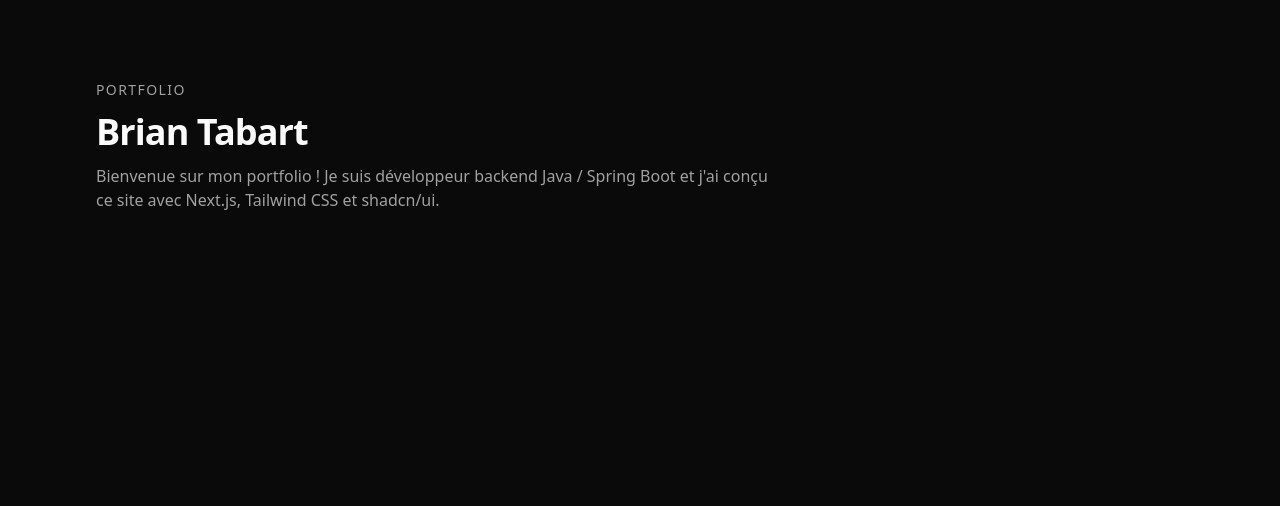
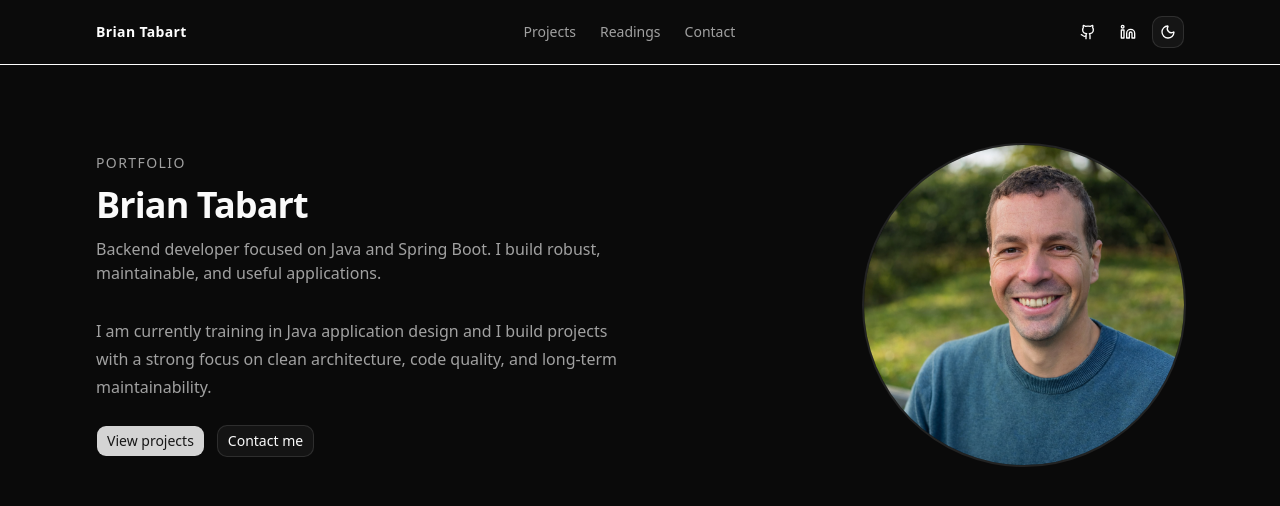
Before and after one commit to WebisBrian/TABART-Brian-Portfolio, a Next.js app: page / in a window 1280 px wide. Shown: the top 506 px of the page. Built offline with nearby package versions, Linux system fonts and the light colour scheme.

Commit message:
Feat: implements navbar and hero section

```diff
--- a/app/page.tsx
+++ b/app/page.tsx
@@ -1,21 +1,14 @@
-import { Section } from "@/components/layout/section";
-import { SectionHeading } from "@/components/layout/section-heading";
-import { SiteContainer } from "@/components/layout/site-container";
+import { HeroSection } from "@/components/layout/hero-section";
+
+import { SiteHeader } from "@/components/layout/site-header";
 
 export default function Home() {
   return (
-    <div >
+    <>
+      <SiteHeader />
       <main className="min-h-screen bg-background text-foreground">
-        <Section>
-          <SiteContainer>
-            <SectionHeading
-              eyebrow="Portfolio"
-              title="Brian Tabart"
-              description="Bienvenue sur mon portfolio ! Je suis développeur backend Java / Spring Boot et j'ai conçu ce site avec Next.js, Tailwind CSS et shadcn/ui."
-              />
-          </SiteContainer>
-        </Section>
+        <HeroSection />
       </main>
-    </div>
+    </>
   );
 }
```
